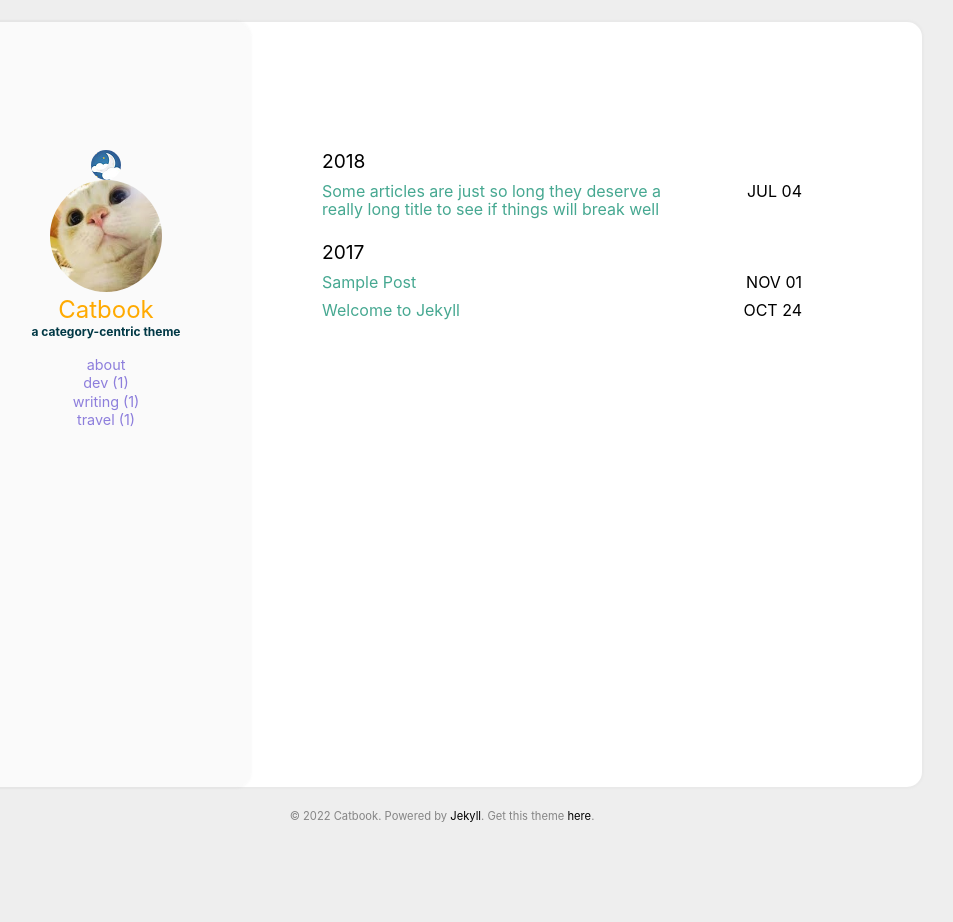
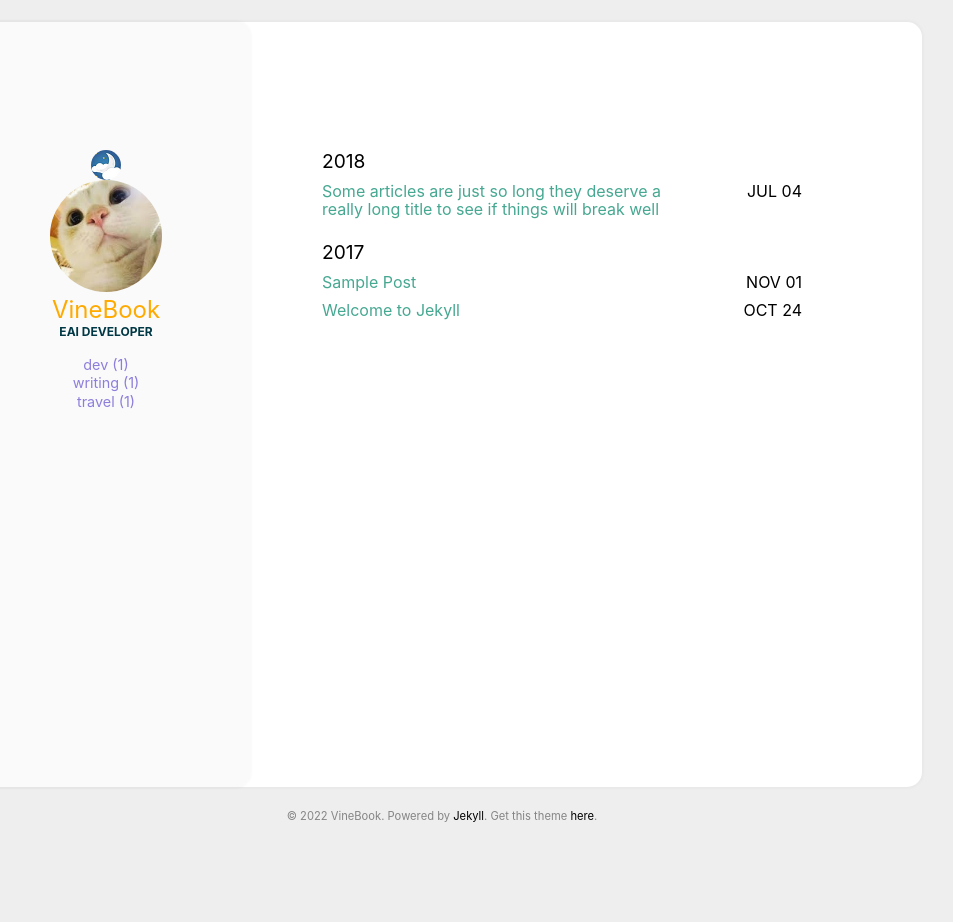
Before and after one commit to vine-nam/vine-nam.github.io, a Jekyll site: the page built from index.html, in a window 1280 px wide. Shown: the whole page, without its empty margins (198-1151 px from the left). Built offline with Jekyll 4.4.1, drawn with Linux system fonts in a browser that asks for light colours.

Commit message:
유저 정보 변경

```diff
--- a/_config.yml
+++ b/_config.yml
@@ -1,5 +1,5 @@
 
-title: Catbook #Your awesome title
+title: VineBook #Your awesome title
 email: #youremail@domain.com
 description: > # this means to ignore newlines until "baseurl"
   Write an awesome description for your new site here. You can edit this
@@ -7,7 +7,7 @@ description: > # this means to ignore newlines until "baseurl"
   Google search results) and in your feed.xml site description.
 
 baseurl: # the subpath of the site
-url: http://starry99.github.io/catbook # the base hostname & protocol for your site
+url: https://vine-nam.github.io/ # the base hostname & protocol for your site
 
 permalink: /:year-:month/:title
 timezone:
@@ -20,11 +20,11 @@ cusdis:
     app_id: #your cusdis app_id
 
 user:
-  name: Catbook
+  name: VineBook
   pic: /assets/img/cat.jpg
-  picAlt: "catbook"
-  job: a category-centric theme
-  aboutme: true # comment this out if you don't need the 'about' page.
+  picAlt: "VineBook"
+  job: EAI DEVELOPER
+  aboutme: false # comment this out if you don't need the 'about' page.
 
 exclude:
   - README.md
```
Also changed, not shown: assets/img/vine.png (added).
